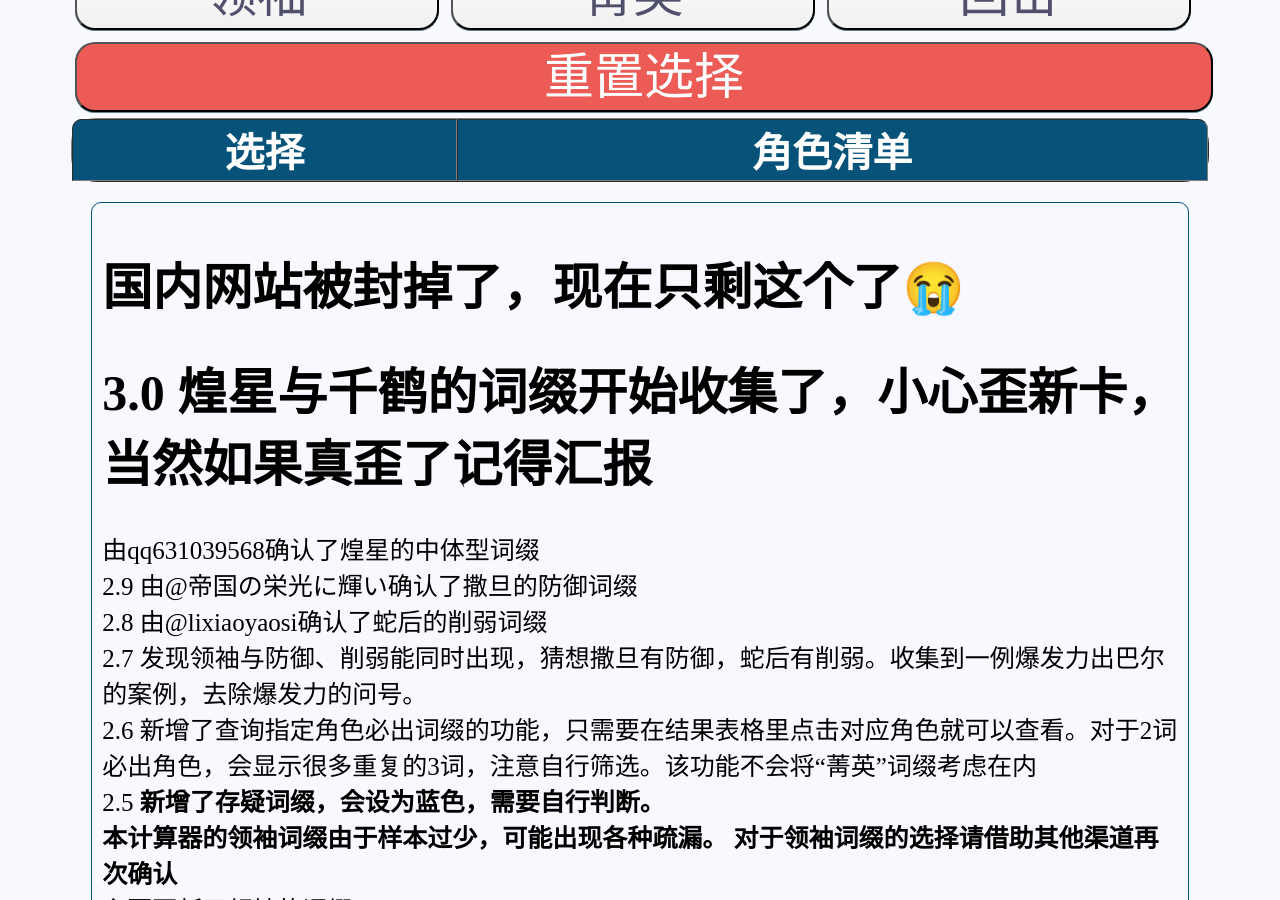
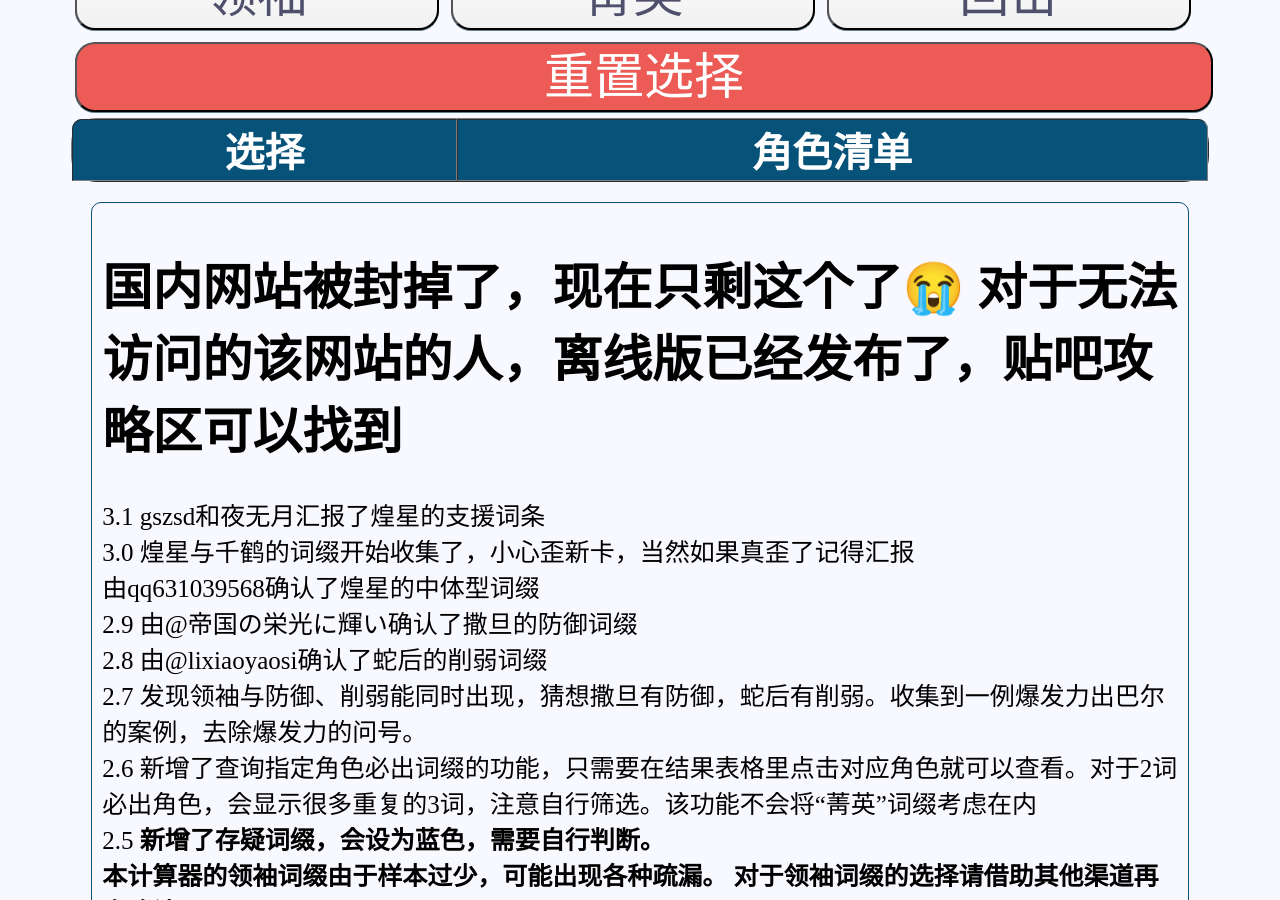
Before and after one commit to RShock/RShock.github.io, a Jekyll site: the page index.html, which Jekyll copies as it is, in a window 1280 px wide and 900 px high, scrolled down 1002 px. Built offline with Jekyll 4.4.1, drawn with Linux system fonts in a browser that asks for light colours; comment, search, counter and statistics services are not loaded; some of the changed text lies outside the part shown.

Commit message:
Create index.html

```diff
--- a/index.html
+++ b/index.html
@@ -5,7 +5,7 @@
   <meta http-equiv='Content-Type' content='text/html; charset=utf-8'>
   <title>全境征才计算器</title>
   <meta name='keywords' content='天下布魔'>
-  <meta name='description' content='3.0 煌星与千鹤的词缀开始收集了'>
+  <meta name='description' content='3.1 煌星词条收集完毕'>
   <meta http-equiv="Cache-Control" content="no-cache, no-store, must-revalidate" />
   <meta http-equiv="Pragma" content="no-cache" />
   <meta http-equiv="Expires" content="0" />
@@ -348,7 +348,7 @@
 
 <body style="background:#F8F8FF" id="body">
   <div id="center_box">
-    <h1 style="display: inline;">全境征才计算器 Ver2.9 by 小r</h1><small>邀请码 USHL2U</small></br>
+    <h1 style="display: inline;">全境征才计算器 Ver3.1 by 小r</h1><small>邀请码 USHL2U</small></br>
 
     <button type="button" class='btn_normal btn'>攻击者</button>
     <button type="button" class='btn_normal btn'>守护者</button>
@@ -404,8 +404,9 @@
     </table>
 
     <div id="foobar">
-      <h1>国内网站被封掉了，现在只剩这个了😭 </h1>
-      <h1><b>3.0 煌星与千鹤的词缀开始收集了，小心歪新卡，当然如果真歪了记得汇报</b></br></h1>
+      <h1>国内网站被封掉了，现在只剩这个了😭 对于无法访问的该网站的人，离线版已经发布了，贴吧攻略区可以找到</h1>
+      3.1 gszsd和夜无月汇报了煌星的支援词条</br>
+      3.0 煌星与千鹤的词缀开始收集了，小心歪新卡，当然如果真歪了记得汇报</br>
       由qq631039568确认了煌星的中体型词缀</br>
       2.9 由@帝国の栄光に輝い确认了撒旦的防御词缀</br>
       2.8 由@lixiaoyaosi确认了蛇后的削弱词缀</br>
```
Also changed, not shown: other parts of index.html (+1 -1 lines).
